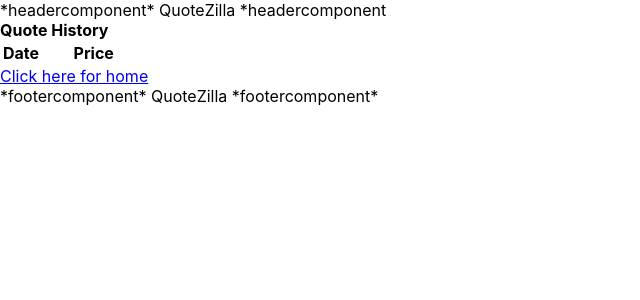
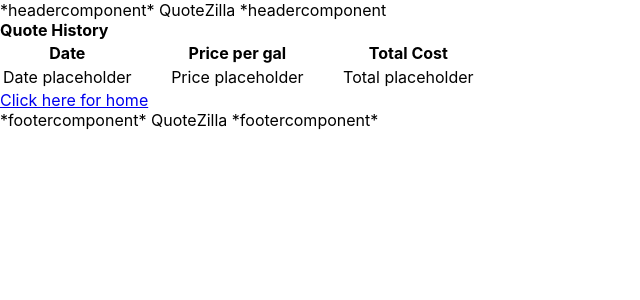
Before and after one commit to youngwillyum/quoter2, a React (Create React App) app: page /history in a window 1280 px wide. Shown: the top 300 px of the page, without its empty margins (0-640 px from the left). Built offline with nearby package versions, Linux system fonts and the light colour scheme.

Commit message:
Update HistoryComponent
added total cost section, and placeholder values

```diff
--- a/src/components/HistoryComponent.js
+++ b/src/components/HistoryComponent.js
@@ -10,10 +10,19 @@
             <tr>
                 <th>Date</th>
                 <th>&nbsp;&nbsp;&nbsp;&nbsp;&nbsp;&nbsp;&nbsp;</th>
-                <th>Price</th>
+                <th>Price per gal</th>
+                <th>&nbsp;&nbsp;&nbsp;&nbsp;&nbsp;&nbsp;&nbsp;</th>
+                <th>Total Cost</th>
+            </tr>
+            <tr>
+                <td> Date placeholder </td>
+                <td>&nbsp;&nbsp;&nbsp;&nbsp;&nbsp;&nbsp;&nbsp;</td>
+                <td> Price placeholder </td>
+                <td>&nbsp;&nbsp;&nbsp;&nbsp;&nbsp;&nbsp;&nbsp;</td>
+                <td> Total placeholder </td>
             </tr>
 
-            </table>
+        </table>
         <Link to='/home'>Click here for home</Link>
 
         </React.Fragment>
```
